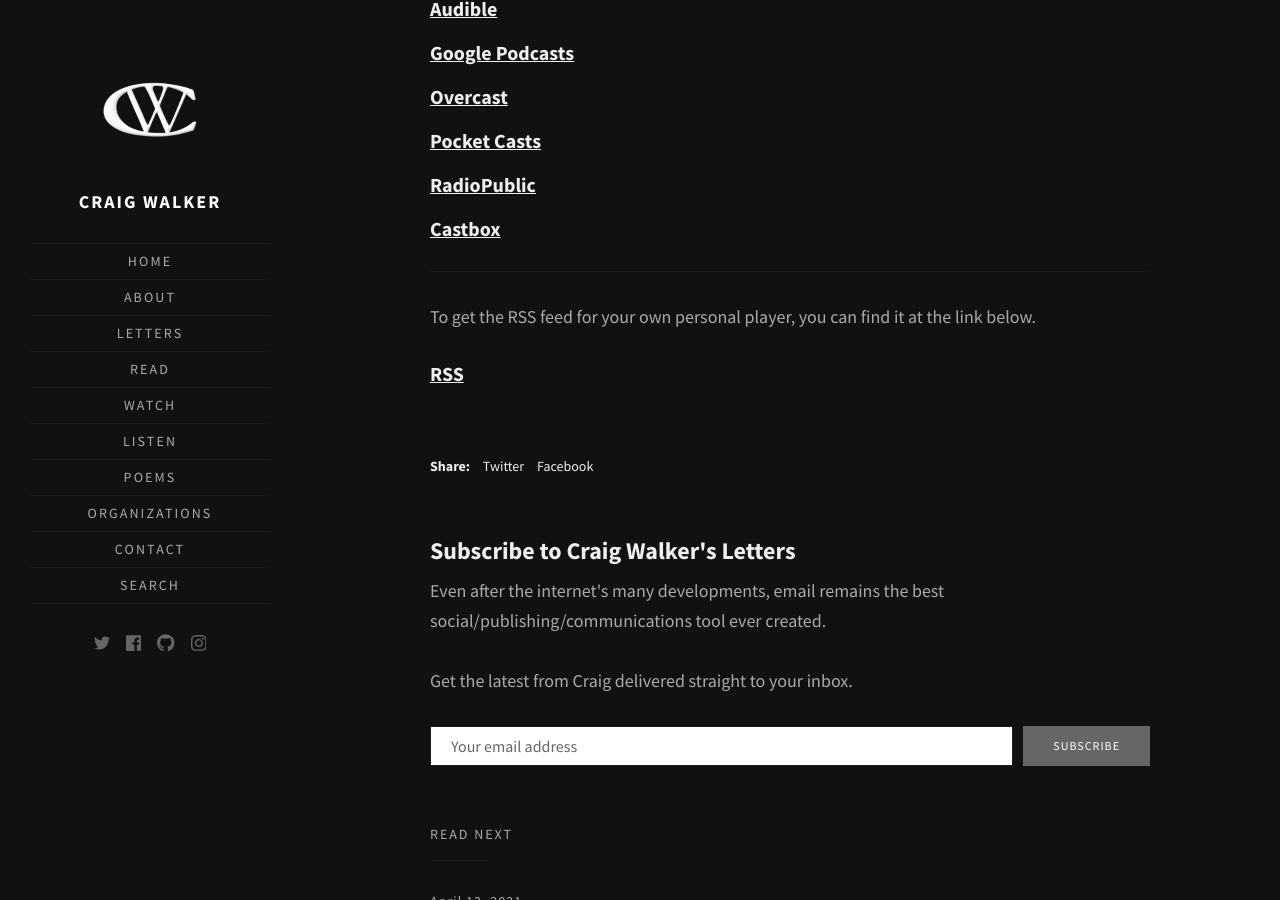
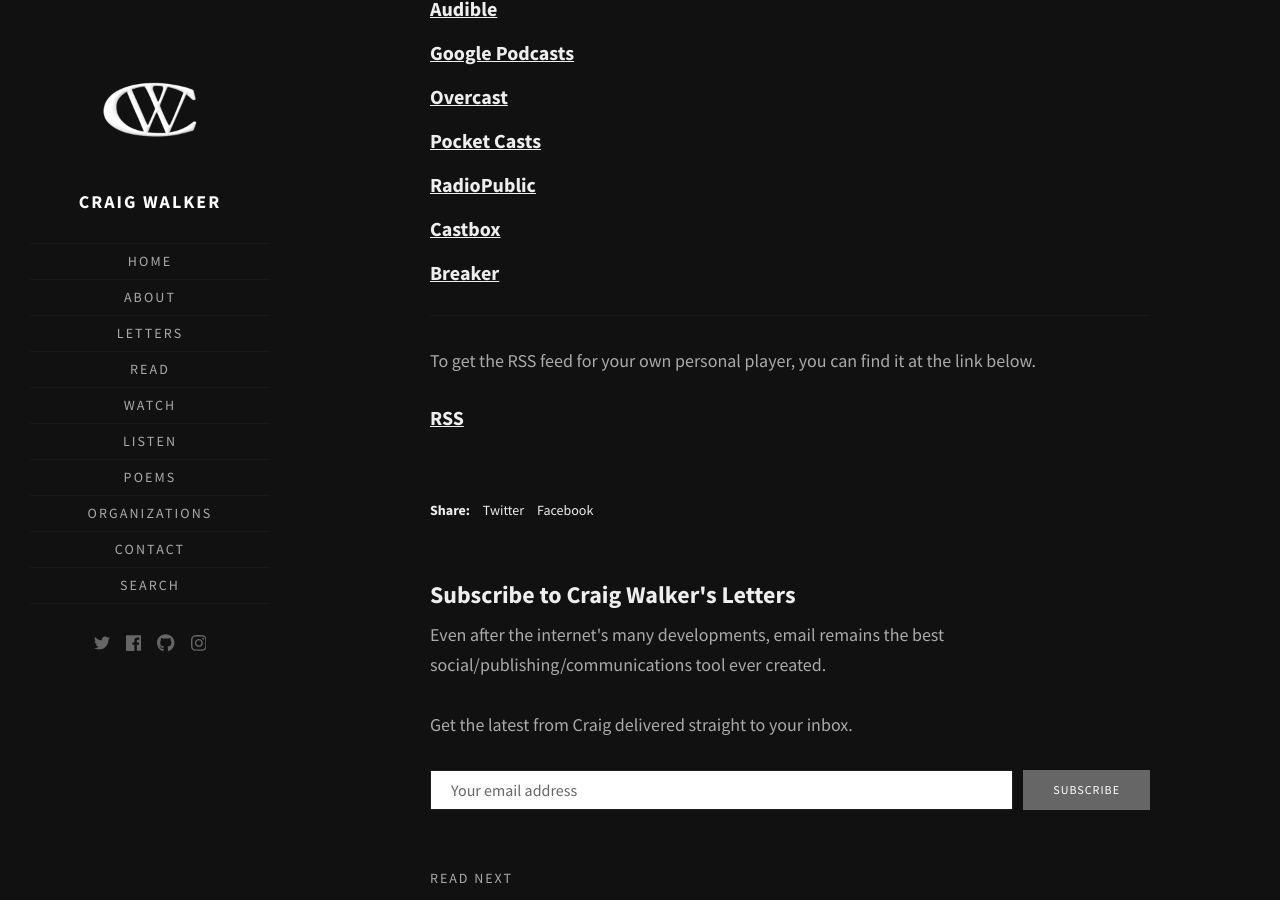
Before and after one commit to walkercraig/walkercraig, a Jekyll site: the page built from _posts/2021/2021-04-14-podcast-chicago-journal-teaser.md, in a window 1280 px wide and 900 px high, scrolled down 633 px. Built offline with Jekyll 4.4.1, drawn with Linux system fonts in a browser that asks for light colours; some web fonts are replaced.

Commit message:
Update 2021-04-14-podcast-chicago-journal-teaser.md

```diff
--- a/_posts/2021/2021-04-14-podcast-chicago-journal-teaser.md
+++ b/_posts/2021/2021-04-14-podcast-chicago-journal-teaser.md
@@ -32,6 +32,8 @@
 
 <h3><a href="https://castbox.fm/channel/Chicago-Journal-id4047182">Castbox</a></h3>
 
+<h3><a href="https://www.breaker.audio/chicago-journal">Breaker</a></h3>
+
 ---
 
 To get the RSS feed for your own personal player, you can find it at the link below.
```
